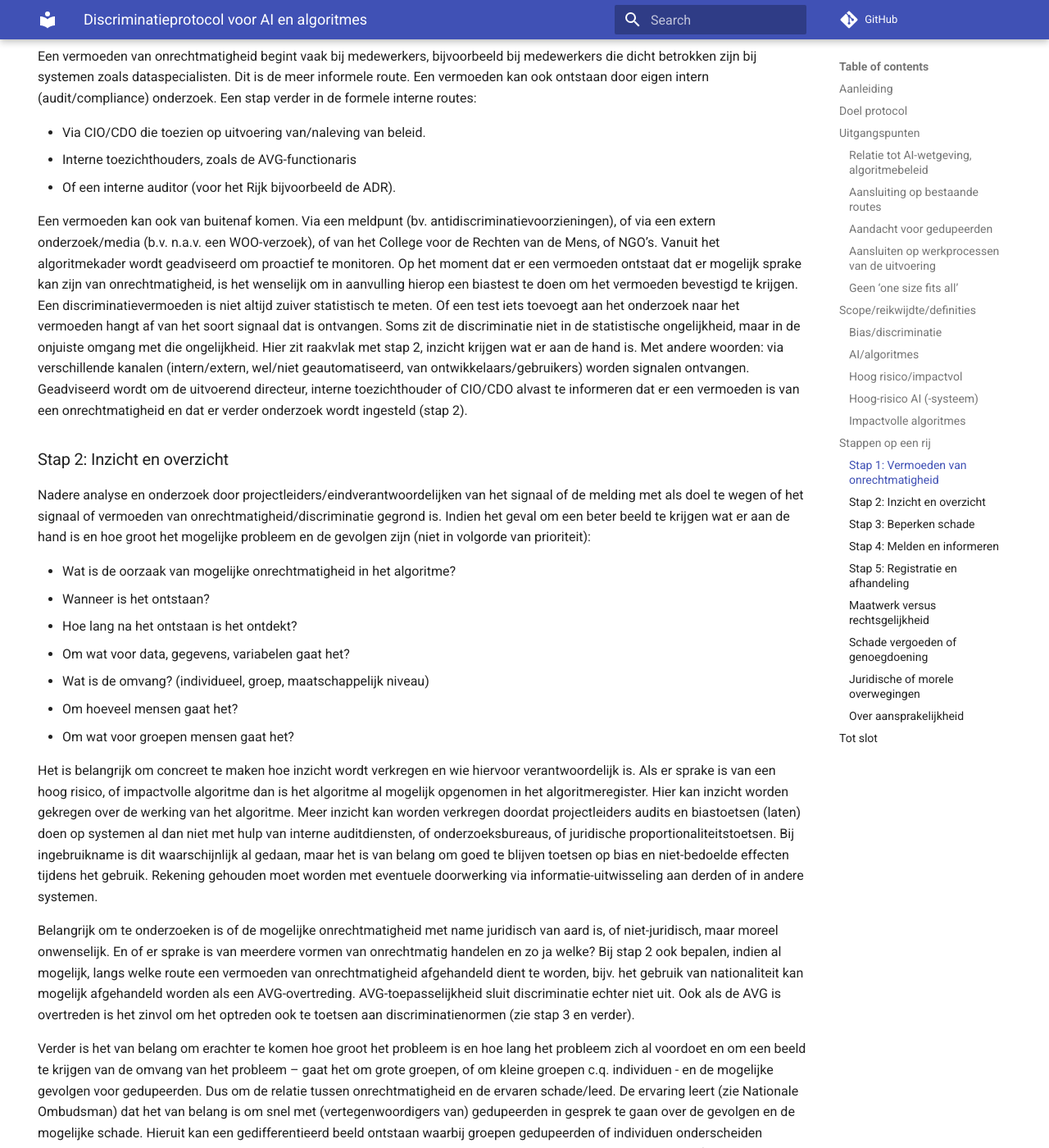
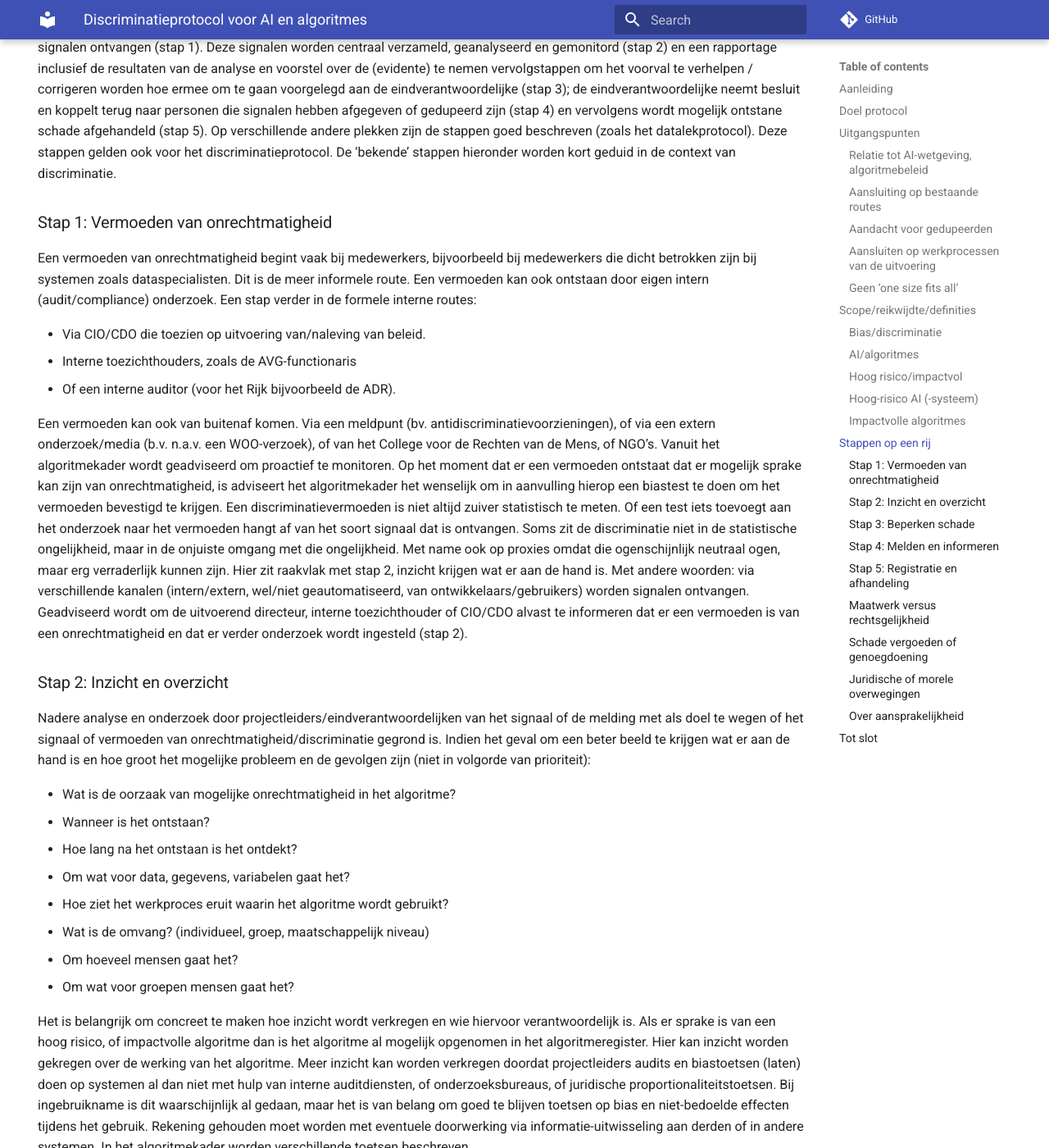
Before and after one commit to MinBZK/discriminatieprotocol, an MkDocs documentation site: the page built from docs/index.md, in a window 1280 px wide and 1400 px high, scrolled down 4169 px. Shown: the whole window at 82% size. Built offline with MkDocs 1.6.1 and Material for MkDocs 9.7.7, drawn with Linux system fonts in a browser that asks for light colours; comment, search, counter and statistics services are not loaded; some of the changed text lies outside the part shown.

Commit message:
Update index.md

```diff
--- a/docs/index.md
+++ b/docs/index.md
@@ -70,7 +70,9 @@
 Onrechtmatigheid volgt uit **juridische normen**, omdat inbreuk is gemaakt op het recht of het doen of nalaten was in strijd met een wettelijke plicht. Belangrijke wetgeving is wet gelijkebehandelingswetgeving (zoals Awgb en bepalingen in de AVG). Discriminatie is altijd verboden, onderscheid is bijna altijd verboden behalve als hier een wettelijke uitzondering of objectieve rechtvaardiging voor is. Discriminatie is verboden wanneer beschermde gronden (zoals ras, nationaliteit etc.) niet in acht worden gehouden; deze vervolgens leiden tot benadeling; en het gemaakte onderscheid niet objectief gerechtvaardigd kan worden. Het onderscheid moet een legitiem doel dienen en het gemaakte onderscheid moet voor het bereiken van dat doel, proportioneel, passend en noodzakelijk zijn. Het algoritmekader biedt een overzicht van deze wettelijke normen.
 Daarnaast kan het AI/algoritmegebruik in strijd zijn met het **ongeschreven recht, met gewoonteregels, of zijn er normen die open zijn**. Er wordt onderscheid gemaakt, dat in juridische zin gerechtvaardigd kan worden, maar vanuit maatschappelijk perspectief en/of vanuit morele of ethische gronden moeilijk kunnen verdedigen. Of er zijn normen die open zijn. Er kan bijvoorbeeld onderscheid gemaakt worden op basis van gronden die niet wettelijk beschermd zijn (bijvoorbeeld: opleiding, afstand tot ouderlijk huis), maar wel vervelend uitpakken voor mensen. Of wanner het gebruik van een algoritme onbedoeld hard uitpakt voor de burger is dit maatschappelijk onwenselijk.
 
-Algoritmes en het gebruik van grote hoeveelheid data zijn bij uitstek geschikt om onderscheid te maken. Bij systematische vooringenomenheid is sprake van bias. Bias (in de data, in het algoritme, of in de menselijk omgang met het systeem) is dus niet hetzelfde als discriminatie, maar kan wel in bepaalde gevallen tot discriminatie leiden op het moment dat bias niet objectief te rechtvaardigen is. Bias kan onder bepaalde omstandigheden wel moreel onwenselijk zijn.
+Algoritmes en het gebruik van grote hoeveelheid data zijn bij uitstek geschikt om onderscheid te maken. Bij systematische vooringenomenheid is sprake van bias. Bias wordt in de algoritmische context gedefinieerd als een systematisch verschil in behandeling van bepaalde objecten, mensen of groepen in vergelijking met anderen. Bias (in de data, in het algoritme, of in de menselijk omgang met het systeem) is dus niet hetzelfde als discriminatie, maar kan wel in bepaalde gevallen tot discriminatie leiden op het moment dat bias niet objectief te rechtvaardigen is. Bias kan onder bepaalde omstandigheden wel moreel onwenselijk zijn. In de context van algoritmes en AI wordt in dit verband ook wel de term fairness gebruikt. Wanneer we het hebben over fairness hebben we het minder over de juridische kant van discriminatie en verboden onderscheid. Ook als er wel een objectieve rechtvaardiging bestaat voor een gemaakt onderscheid, kan afgevraagd worden of het gemaakte onderscheid ethisch wenselijk is. Die afweging is per context anders.
+
+Belangrijk is te wijzen op proxies. Ontwikkelaars kunnen bijvoorbeeld missen dat in de context van het algoritme een variabele een proxy is voor een discriminatiegrond. De variabele ziet er ogenschijnlijk neutraal uit, maar kan wel verwijzen naar een discriminatiegrond.
 
 Het protocol ziet toe op het **gehele (werk)proces (met instructies e.d.) waar een AI/algoritme onderdeel van is. Dus richt zich niet alleen op de onrechtmatigheid die voortkomt uit de techniek van een algoritme of AI-systeem. Dus zowel, technisch, als organisatorisch**. Dat wil zeggen dat ook het handmatige behandelen ná gebruik van algoritmes hier ook onder valt, bijv. het gebruik van een selectiemodel.
 
@@ -93,7 +95,7 @@
 
 ## Stappen op een rij
 
-Via verschillende kanalen (intern (medewerkers)/extern (burgers), wel/niet geautomatiseerd, van ontwikkelaars/gebruikers) worden signalen ontvangen (stap 1). Deze signalen worden centraal verzameld, geanalyseerd en gemonitord (stap 2) en een rapportage inclusief de resultaten van de analyse en voorstel hoe ermee om te gaan voorgelegd aan de eindverantwoordelijke (stap 3); de eindverantwoordelijke neemt besluit en koppelt terug naar personen die signalen hebben afgegeven of gedupeerd zijn (stap 4) en vervolgens wordt mogelijk ontstane schade afgehandeld (stap 5).
+Via verschillende kanalen (intern (medewerkers)/extern (burgers), wel/niet geautomatiseerd, van ontwikkelaars/gebruikers) worden signalen ontvangen (stap 1). Deze signalen worden centraal verzameld, geanalyseerd en gemonitord (stap 2) en een rapportage inclusief de resultaten van de analyse en voorstel over de (evidente) te nemen vervolgstappen om het voorval te verhelpen / corrigeren worden hoe ermee om te gaan voorgelegd aan de eindverantwoordelijke (stap 3); de eindverantwoordelijke neemt besluit en koppelt terug naar personen die signalen hebben afgegeven of gedupeerd zijn (stap 4) en vervolgens wordt mogelijk ontstane schade afgehandeld (stap 5).
 Op verschillende andere plekken zijn de stappen goed beschreven (zoals het datalekprotocol). Deze stappen gelden ook voor het discriminatieprotocol. De ‘bekende’ stappen hieronder worden kort geduid in de context van discriminatie.
 
 ### Stap 1: Vermoeden van onrechtmatigheid
@@ -105,11 +107,7 @@
 - Interne toezichthouders, zoals de AVG-functionaris
 - Of een interne auditor (voor het Rijk bijvoorbeeld de ADR).
 
-Een vermoeden kan ook van buitenaf komen. Via een meldpunt (bv. antidiscriminatievoorzieningen), of via een extern onderzoek/media (b.v. n.a.v. een WOO-verzoek), of van het College voor de Rechten van de Mens, of NGO’s.
-Vanuit het algoritmekader wordt geadviseerd om proactief te monitoren.
-Op het moment dat er een vermoeden ontstaat dat er mogelijk sprake kan zijn van onrechtmatigheid, is het wenselijk om in aanvulling hierop een biastest te doen om het vermoeden bevestigd te krijgen.
-Een discriminatievermoeden is niet altijd zuiver statistisch te meten. Of een test iets toevoegt aan het onderzoek naar het vermoeden hangt af van het soort signaal dat is ontvangen.
-Soms zit de discriminatie niet in de statistische ongelijkheid, maar in de onjuiste omgang met die ongelijkheid. Hier zit raakvlak met stap 2, inzicht krijgen wat er aan de hand is.
+Een vermoeden kan ook van buitenaf komen. Via een meldpunt (bv. antidiscriminatievoorzieningen), of via een extern onderzoek/media (b.v. n.a.v. een WOO-verzoek), of van het College voor de Rechten van de Mens, of NGO’s. Vanuit het algoritmekader wordt geadviseerd om proactief te monitoren. Op het moment dat er een vermoeden ontstaat dat er mogelijk sprake kan zijn van onrechtmatigheid, is adviseert het algoritmekader het wenselijk om in aanvulling hierop een biastest te doen om het vermoeden bevestigd te krijgen. Een discriminatievermoeden is niet altijd zuiver statistisch te meten. Of een test iets toevoegt aan het onderzoek naar het vermoeden hangt af van het soort signaal dat is ontvangen. Soms zit de discriminatie niet in de statistische ongelijkheid, maar in de onjuiste omgang met die ongelijkheid. Met name ook op proxies omdat die ogenschijnlijk neutraal ogen, maar erg verraderlijk kunnen zijn. Hier zit raakvlak met stap 2, inzicht krijgen wat er aan de hand is.
 Met andere woorden: via verschillende kanalen (intern/extern, wel/niet geautomatiseerd, van ontwikkelaars/gebruikers) worden signalen ontvangen.
 Geadviseerd wordt om de uitvoerend directeur, interne toezichthouder of CIO/CDO alvast te informeren dat er een vermoeden is van een onrechtmatigheid en dat er verder onderzoek wordt ingesteld (stap 2).
 
@@ -122,6 +120,7 @@
 - Wanneer is het ontstaan?
 - Hoe lang na het ontstaan is het ontdekt?
 - Om wat voor data, gegevens, variabelen gaat het?
+- Hoe ziet het werkproces eruit waarin het algoritme wordt gebruikt?
 - Wat is de omvang? (individueel, groep, maatschappelijk niveau)
 - Om hoeveel mensen gaat het?
 - Om wat voor groepen mensen gaat het?
@@ -130,22 +129,24 @@
 Hier kan inzicht worden gekregen over de werking van het algoritme.
 Meer inzicht kan worden verkregen doordat projectleiders audits en biastoetsen (laten) doen op systemen al dan niet met hulp van interne auditdiensten, of onderzoeksbureaus, of juridische proportionaliteitstoetsen.
 Bij ingebruikname is dit waarschijnlijk al gedaan, maar het is van belang om goed te blijven toetsen op bias en niet-bedoelde effecten tijdens het gebruik.
-Rekening gehouden moet worden met eventuele doorwerking via informatie-uitwisseling aan derden of in andere systemen.
+Rekening gehouden moet worden met eventuele doorwerking via informatie-uitwisseling aan derden of in andere systemen. In het algoritmekader worden verschillende toetsen beschreven.
 
-Belangrijk om te onderzoeken is of de mogelijke onrechtmatigheid met name juridisch van aard is, of niet-juridisch, maar moreel onwenselijk. En of er sprake is van meerdere vormen van onrechtmatig handelen en zo ja welke? Bij stap 2 ook bepalen, indien al mogelijk, langs welke route een vermoeden van onrechtmatigheid afgehandeld dient te worden, bijv. het gebruik van nationaliteit kan mogelijk afgehandeld worden als een AVG-overtreding. AVG-toepasselijkheid sluit discriminatie echter niet uit. Ook als de AVG is overtreden is het zinvol om het optreden ook te toetsen aan discriminatienormen (zie stap 3 en verder).
+Belangrijk om te onderzoeken is of de mogelijke onrechtmatigheid met name juridisch van aard is, of niet-juridisch, maar moreel onwenselijk. En of er sprake is van meerdere vormen van onrechtmatig handelen en zo ja welke? Bij stap 2 ook bepalen, indien al mogelijk, langs welke route een vermoeden van onrechtmatigheid afgehandeld dient te worden, bijv. het gebruik van nationaliteit kan mogelijk afgehandeld worden als een AVG-overtreding. AVG-toepasselijkheid sluit discriminatie echter niet uit. Ook als de AVG is overtreden is het zinvol om het optreden ook te toetsen aan discriminatienormen (zie stap 3 en verder). Het is belangrijk om hier in contact te treden met directeur, interne juridische adviseurs en AVG-functionaris, of via het winnen van extern juridisch advies.
 
 Verder is het van belang om erachter te komen hoe groot het probleem is en hoe lang het probleem zich al voordoet en om een beeld te krijgen van de omvang van het probleem – gaat het om grote groepen, of om kleine groepen c.q. individuen - en de mogelijke gevolgen voor gedupeerden. Dus om de relatie tussen onrechtmatigheid en de ervaren schade/leed. De ervaring leert (zie Nationale Ombudsman) dat het van belang is om snel met (vertegenwoordigers van) gedupeerden in gesprek te gaan over de gevolgen en de mogelijke schade. Hieruit kan een gedifferentieerd beeld ontstaan waarbij groepen gedupeerden of individuen onderscheiden kunnen worden en verschillende beelden van de gevolgen en de geleden schade worden ervaren. Sommigen niet of nauwelijks, anderen ervaren mogelijk materiele en/of immateriële gevolgen/schade. Voor materiële schade geldt doorgaans een hogere bewijslast. Dit heeft ook gevolgen – zie [stap 5](#stap-5-registratie-en-afhandeling) van het protocol.
+
+Aan het einde van stap 2 is het van belang om de conclusie te trekken of er sprake is, of een sterk vermoeden is van discriminatie. Als dat niet het geval is dienen degenen die een melding gemaakt hebben geïnformeerd te worden. De conclusie dient in afstemming plaats te vinden met directeur, juridische adviseurs, intern toezicht (AVG functionaris) en eventueel met controleurs van beleid (CDO/CIO).
 
 ### Stap 3: Beperken schade
 
 Een rapportage inclusief de resultaten van de analyse en voorstel hoe ermee om te gaan wordt voorgelegd aan de eindverantwoordelijke. Deze zal eventueel in afstemming met intern toezicht (AVG functionaris), of controleurs van beleid (CDO/CIO):
 
-- Mitigerende maatregen nemen, niet alleen m.b.t. techniek, maar ook in processen en werkinstructies. De inzet van exit-strategie kan onderdeel zijn van één van de mitigatietechnieken. D.w.z. bedenken hoe (onderdelen van een) algoritmisch systeem kan verdwijnen en misbaar kan worden gemaakt.
+- Mitigerende maatregen nemen, niet alleen m.b.t. techniek, maar ook in processen en werkinstructies. De inzet van exit-strategie dient onderdeel te zijn van één van de mitigatietechnieken. D.w.z. bedenken hoe (onderdelen van een) algoritmisch systeem kan verdwijnen en misbaar kan worden gemaakt.
 - Stoppen met (delen) van algoritmische systeem en gerelateerde werkinstructies, indien mogelijk en proportioneel. Dit impliceert ook de plicht tot het hebben van een effectieve exit strategie voor algoritmische systemen.
 - Bij hogere complexiteit (extern) onderzoek om schade te kunnen beperken
 
 Verder is het van belang om deze stap te bezien is de specifieke context, met name als het gaat om het mogelijk (tijdelijk) stoppen van het systeem. Belangrijk is om vast te stellen hoe essentieel de algoritmes zijn in de uitvoering. En hoe groot de mate van onrechtmatig handelen en de daarmee samenhangende schade? Als vastgesteld wordt dat sprake is van discriminatie dan moet het systeem stoppen, ook als het gaat om een essentieel systeem waarbij de fout uiteindelijk weinig gevolgen heeft voor mensen. Bij een vermoeden is de proportionaliteitsvraag van belang en kunnen (delen) tijdelijke stopgezet worden waarna aanpassingen plaatsvinden.
-Een belangrijk aandachtspunt is hier dat de stappen 1 en 2 mogelijk lang kunnen duren en het ongemakkelijk voelt om die uitkomsten af te wachten alvorens het algoritmische systeem en de gerelateerde werkinstructies (gedeeltelijk) te stoppen. De beslissing om eerder te stoppen is mogelijk en moet bezien worden in de specifieke context.
+Een belangrijk aandachtspunt is hier dat de stappen 1 en 2 mogelijk lang kunnen duren en het ongemakkelijk voelt om die uitkomsten af te wachten alvorens het algoritmische systeem en de gerelateerde werkinstructies (gedeeltelijk) te stoppen. Met andere woorden: afhankelijk van signalen/voorvallen kan het wenselijk zijn om een rapportage (stap 2) niet af te wachten.
 
 ### Stap 4: Melden en informeren
 
@@ -220,3 +221,7 @@
 Uiteindelijk zal het discriminatieprotocol protocol bijdragen aan het beheersen van risico’s en een lerende organisatie met maatregelen in de sfeer van opvolging in de vorm van organisatorische veranderingen en aanpassingen van het algoritme.
 Inzichten uit de oorzakenanalyse worden verwerkt in de werkprocessen (feedbackloop) om de algoritmen te verbeteren.
 Met bias toetsen en validaties worden betrokkenen bewust van de juridische en morele implicaties van het algoritmisch werk en het belang van hoe om te gaan met bias in het werk.
+
+In het protocol wordt dus het belang onderschreven om goede biastesten/validaties te doen. Dit is een werkveld in progress. Hert kan nog lastig zijn om te controleren op discriminatie. Dit komt o.a. doordat a) er nog geen juridische en ethische duidelijkheid is of bijv. tijdens de data understanding gecontroleerd mag worden op discriminatie d.m.v. controlevariabelen gebaseerd op bijzondere persoonsgegevens, zoals afkomst. De vraag is of de AI-verordening hier meer ruimte/duidelijkheid over verschaft. Dit zou nog verder vormgegeven kunnen worden (bv mogelijk met CBS die over gevoelige gegevens beschikt).
+
+De verschillende stappen in het protocol dienen nog verder uitgewerkt en geconcretiseerd te worden. Bijvoorbeeld in hoeverre een mogelijke onrechtmatigheid met name juridisch van aard is, of niet-juridisch, maar moreel onwenselijk. En of dat verschil maakt voor de vervolgstappen.
```
